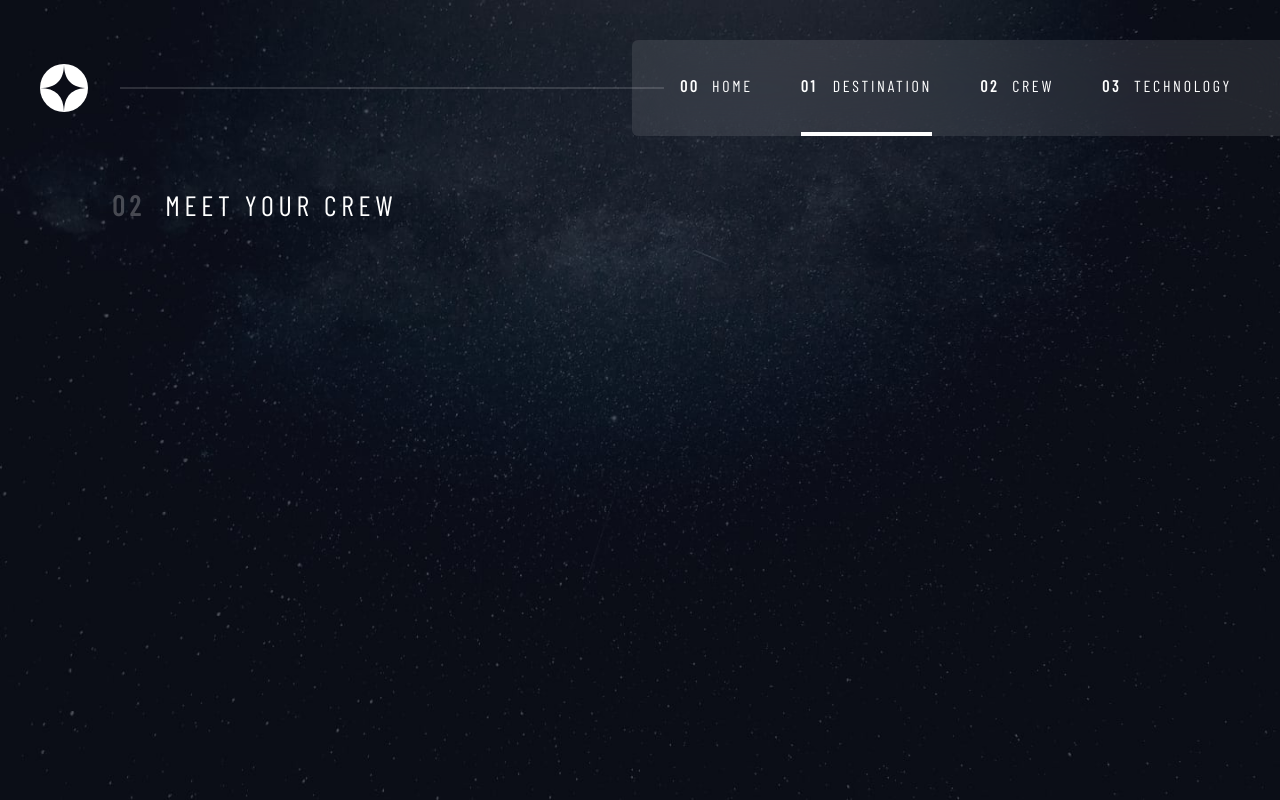
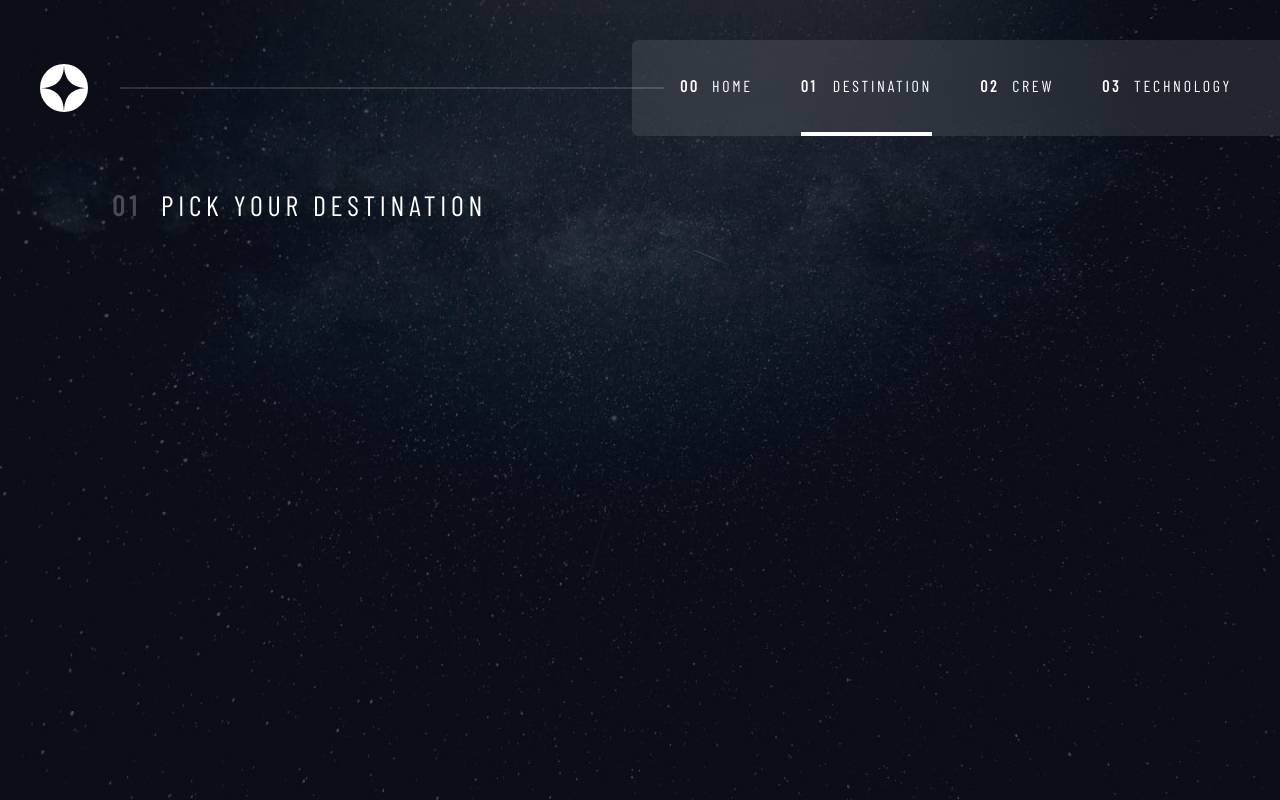
Before and after one commit to suriya-work/Space-tourism, a Next.js app: page /destination in a window 1280 px wide. Built offline with nearby package versions, Linux system fonts and the light colour scheme; a web font is replaced by a local one.

Commit message:
add PageTitle component to other pages and fix destination page

```diff
--- a/src/app/destination/page.tsx
+++ b/src/app/destination/page.tsx
@@ -1,17 +1,10 @@
-import desktop from '@/assets/destination/background-destination-desktop.jpg'
-import mobile from '@/assets/destination/background-destination-mobile.jpg'
-import tablet from '@/assets/destination/background-destination-tablet.jpg'
-import Background from '@/components/globals/Background'
+
 import DestinationPage from '@/components/pages/destination'
 
 const Destination = () => {
   return (
     <div>
-      <Background
-        tablet={tablet.src}
-        mobile={mobile.src}
-        desktop={desktop.src}
-      />
+
       <DestinationPage />
     </div>
   )
--- a/src/components/pages/destination/index.tsx
+++ b/src/components/pages/destination/index.tsx
@@ -1,11 +1,18 @@
+import desktop from '@/assets/destination/background-destination-desktop.jpg'
+import mobile from '@/assets/destination/background-destination-mobile.jpg'
+import tablet from '@/assets/destination/background-destination-tablet.jpg'
+import Background from '@/components/globals/Background'
 import PageTitle from '@/components/globals/PageTitle'
 
 const DestinationPage = () => {
   return (
     <div>
-      <PageTitle number={2} title='Meet Your crew' />
-
-      <p className=''></p>
+      <Background
+        tablet={tablet.src}
+        mobile={mobile.src}
+        desktop={desktop.src}
+      />
+      <PageTitle number={1} title='pick your destination' />
     </div>
   )
 }
--- a/src/components/pages/technology/index.tsx
+++ b/src/components/pages/technology/index.tsx
@@ -2,6 +2,7 @@ import desktop from '@/assets/technology/background-technology-desktop.jpg'
 import mobile from '@/assets/technology/background-technology-mobile.jpg'
 import tablet from '@/assets/technology/background-technology-tablet.jpg'
 import Background from '@/components/globals/Background'
+import PageTitle from '@/components/globals/PageTitle'
 
 const TechnologyPage = () => {
   return (
@@ -11,6 +12,7 @@ const TechnologyPage = () => {
         mobile={mobile.src}
         tablet={tablet.src}
       />
+      <PageTitle number={3} title='space launch 101' />
     </div>
   )
 }
```
